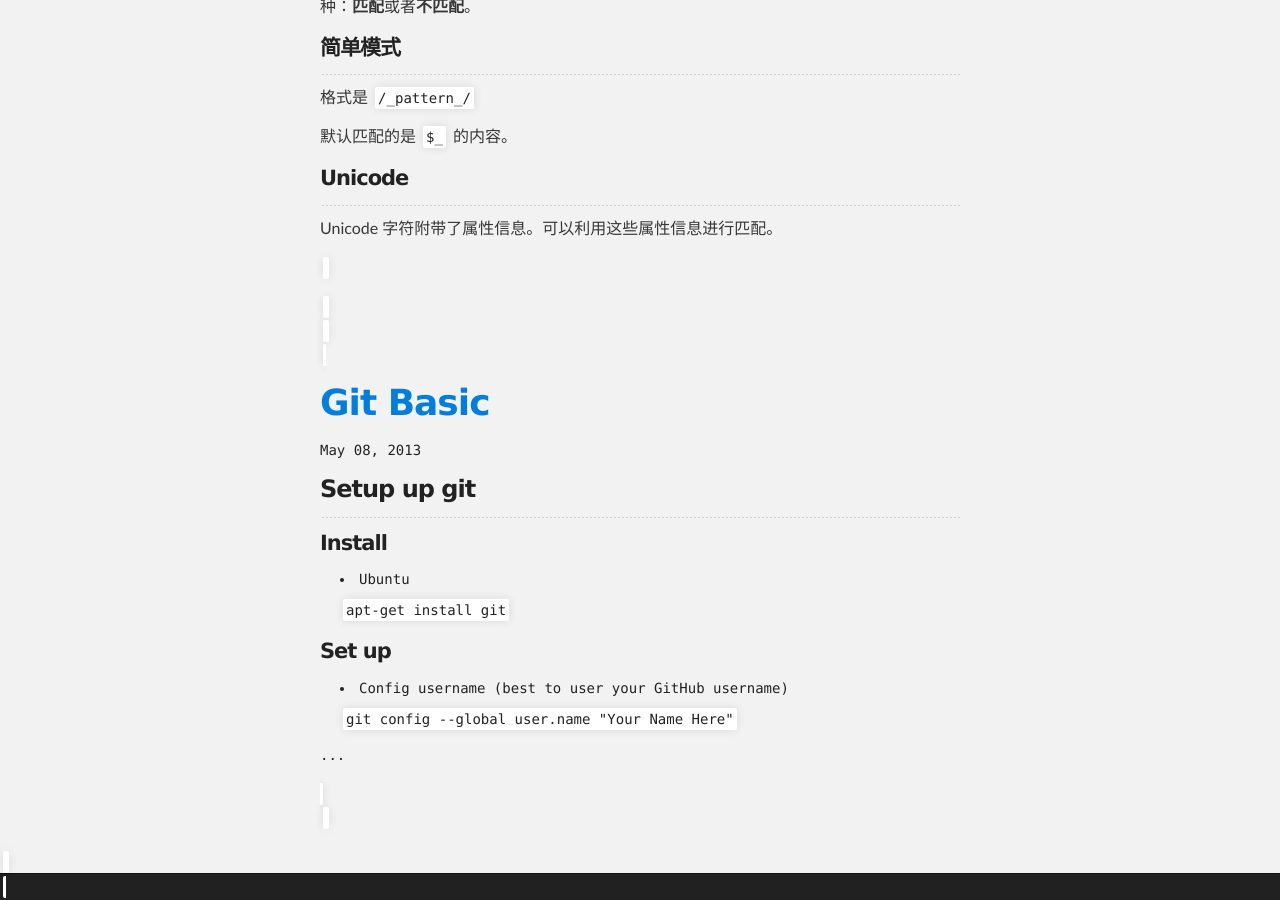
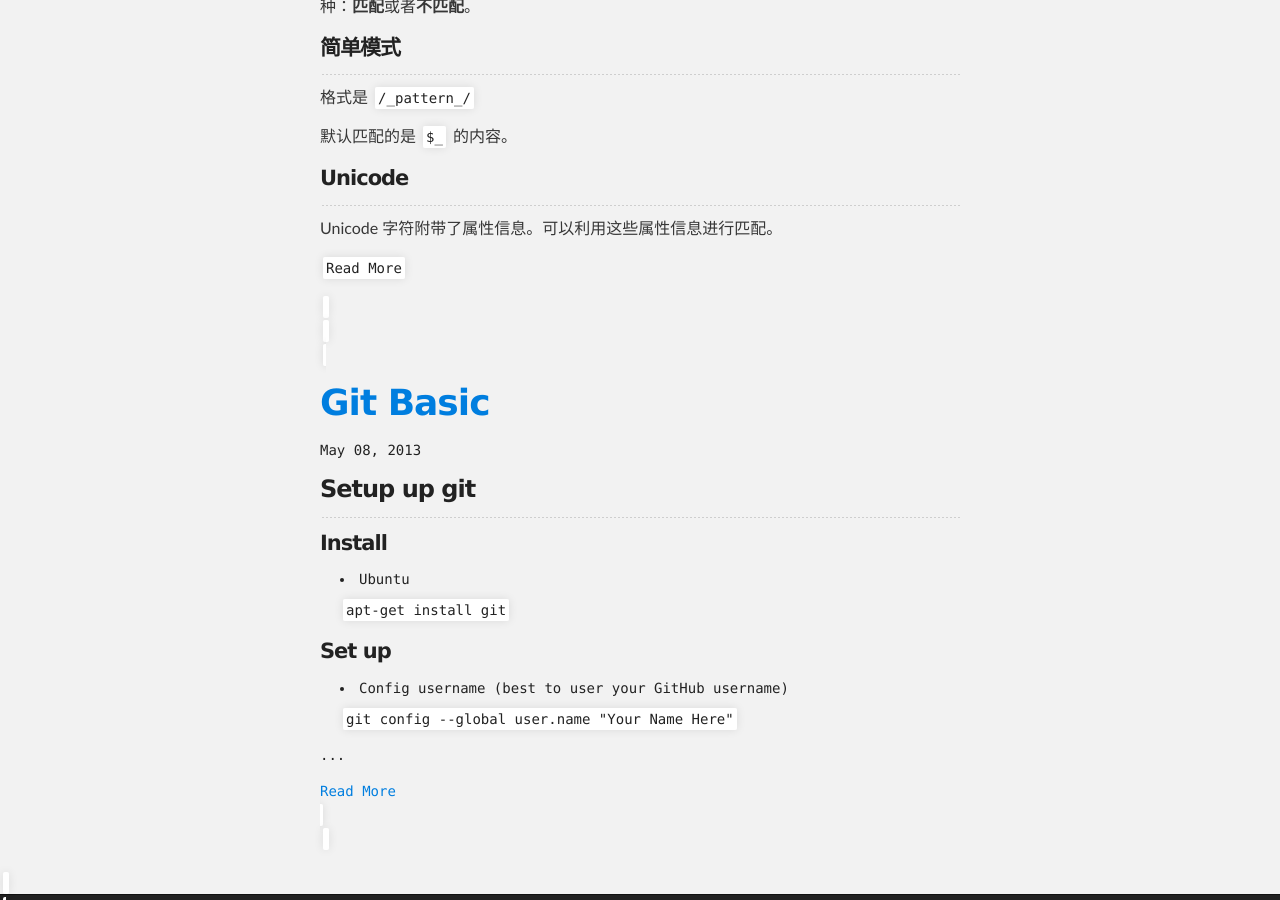
Before and after one commit to Siduzy/Blog, a Jekyll site: the page built from index.html, in a window 1280 px wide and 900 px high, scrolled down 451 px. Built offline with Jekyll 4.4.1, drawn with Linux system fonts in a browser that asks for light colours; Markdown is read by kramdown in place of the engine named in the settings.

Commit message:
Update listed-post.html

```diff
--- a/_includes/listed-post.html
+++ b/_includes/listed-post.html
@@ -4,6 +4,7 @@
     {{ post.date | date: "%b %d, %Y" }}
   </info>
   <div class="body">{{ post.content | truncatewords: 30}}</div>
+  <a href=".{{post.url}}">Read More<a>
   <div class="breaker"></div>
   <info class="empty after">
   </info>
```
